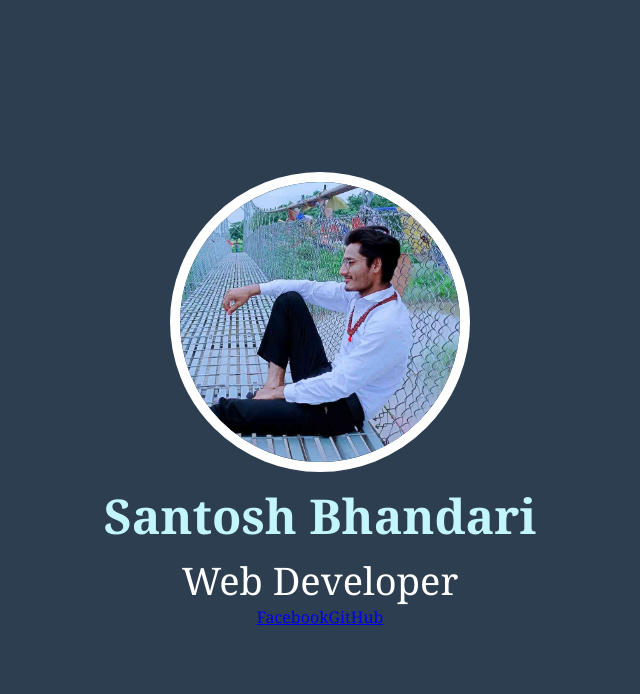
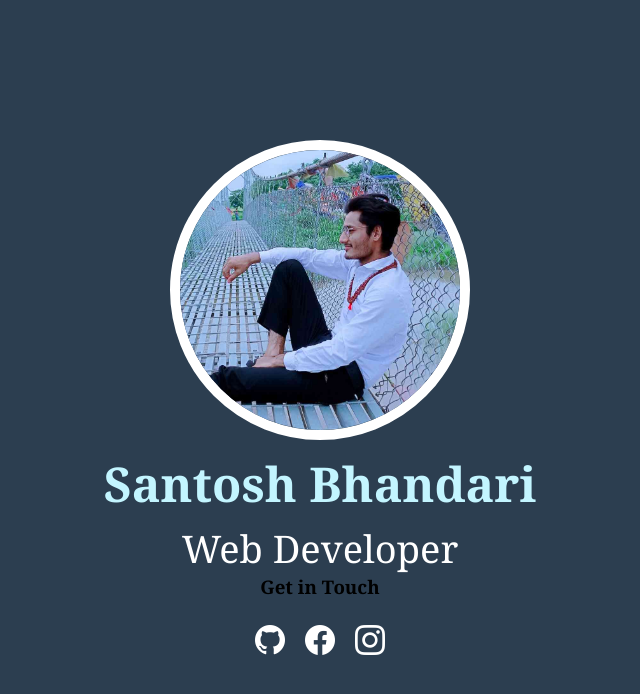
Before and after one commit to santoshvandari/LearningReactJS, a React (Create React App) app in the folder myfirstapp/: page / in a window 1280 px wide. Shown: the top 694 px of the page, without its empty margins (320-960 px from the left). Built offline with nearby package versions, Linux system fonts and the light colour scheme.

Commit message:
MyFirstReactApp

```diff
--- a/myfirstapp/public/index.html
+++ b/myfirstapp/public/index.html
@@ -25,9 +25,6 @@
       Learn how to configure a non-root public URL by running `npm run build`.
     -->
     <title>My First App</title>
-
-    <!-- Bootstrap Icons CDN -->
-    <link rel="stylesheet" href="https://cdn.jsdelivr.net/npm/bootstrap-icons@1.11.1/font/bootstrap-icons.css">
   </head>
   <body>
     <noscript>You need to enable JavaScript to run this app.</noscript>
--- a/myfirstapp/src/App.css
+++ b/myfirstapp/src/App.css
@@ -1,11 +1,4 @@
-.App {
-  text-align: center;
-}
-
-.App-logo {
-  height: 40vmin;
-  pointer-events: none;
-}
+@import url("https://cdn.jsdelivr.net/npm/bootstrap-icons@1.11.1/font/bootstrap-icons.css");
 *{
   margin: 0;
   padding: 0;
@@ -37,3 +30,12 @@ body{
   font-size: 38px;
   color: #fff;
 }
+
+.SocialMedia{
+  margin-top: 20px;
+}
+.SocialMedia a{
+  color: #fff;
+  font-size: 30px;
+  margin: 0 10px;
+}
--- a/myfirstapp/src/Components/socialmedia.js
+++ b/myfirstapp/src/Components/socialmedia.js
@@ -2,9 +2,13 @@ import React from 'react'
 
 export const SocialMedia = (props)=>{
     return (
-        <div>
-            <a href='https://www.facebook.com/santoshvandari.me'>Facebook</a>
-            <a href='https://www.github.com/santoshvandari'>GitHub</a>
+        <div className='wrapper'>
+            <h3>Get in Touch</h3>
+        <div className='SocialMedia'>
+            <a href='https://www.github.com/santoshvandari'><i class="bi bi-github"></i></a>
+            <a href='https://www.facebook.com/santoshvandari.me'><i class="bi bi-facebook"></i></a>
+            <a href='https://www.instagram.com/santosh.vandari'><i class="bi bi-instagram"></i></a>
+        </div>
         </div>
     );
 }
```
